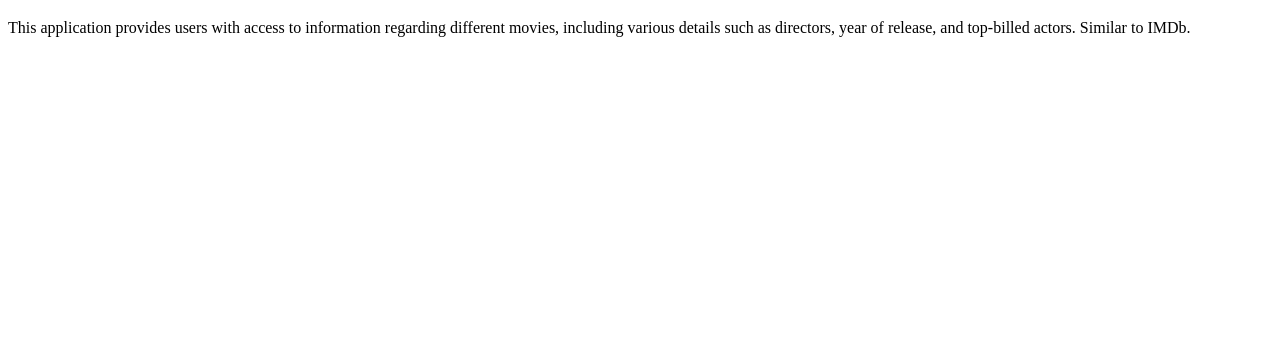
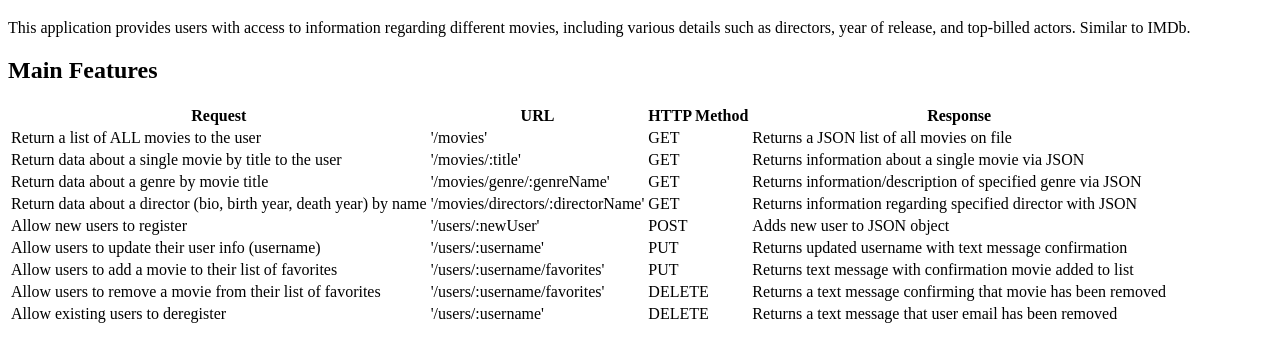
Before and after one commit to mkford4/movie_api, a website: page public/documentation.html in a window 1280 px wide. Shown: the part 61-422 px from the top of the page. Drawn offline with Linux system fonts and the light colour scheme.

Commit message:
Added table to documentation.html & method routes to index.js

```diff
--- a/public/documentation.html
+++ b/public/documentation.html
@@ -15,3 +15,77 @@
     including various details such as directors, year of release, and top-billed actors.
     Similar to IMDb.
   </p>
+
+  <h2>Main Features</h2>
+
+  <table>
+    <tr>
+      <th>Request</th>
+      <th>URL</th>
+      <th>HTTP Method</th>
+      <th>Response</th>
+    </tr>
+
+    <tr>
+      <td>Return a list of ALL movies to the user</td>
+      <td>'/movies'</td>
+      <td>GET</td>
+      <td>Returns a JSON list of all movies on file</td>
+    </tr>
+
+    <tr>
+      <td>Return data about a single movie by title to the user</td>
+      <td>'/movies/:title'</td>
+      <td>GET</td>
+      <td>Returns information about a single movie via JSON</td>
+    </tr>
+
+    <tr>
+      <td>Return data about a genre by movie title</td>
+      <td>'/movies/genre/:genreName'</td>
+      <td>GET</td>
+      <td>Returns information/description of specified genre via JSON</td>
+    </tr>
+
+    <tr>
+      <td>Return data about a director (bio, birth year, death year) by name</td>
+      <td>'/movies/directors/:directorName'</td>
+      <td>GET</td>
+      <td>Returns information regarding specified director with JSON</td>
+    </tr>
+
+    <tr>
+      <td>Allow new users to register</td>
+      <td>'/users/:newUser'</td>
+      <td>POST</td>
+      <td>Adds new user to JSON object</td>
+    </tr>
+
+    <tr>
+      <td>Allow users to update their user info (username)</td>
+      <td>'/users/:username'</td>
+      <td>PUT</td>
+      <td>Returns updated username with text message confirmation</td>
+    </tr>
+
+    <tr>
+      <td>Allow users to add a movie to their list of favorites</td>
+      <td>'/users/:username/favorites'</td>
+      <td>PUT</td>
+      <td>Returns text message with confirmation movie added to list</td>
+    </tr>
+
+    <tr>
+      <td>Allow users to remove a movie from their list of favorites</td>
+      <td>'/users/:username/favorites'</td>
+      <td>DELETE</td>
+      <td>Returns a text message confirming that movie has been removed</td>
+    </tr>
+
+    <tr>
+      <td>Allow existing users to deregister</td>
+      <td>'/users/:username'</td>
+      <td>DELETE</td>
+      <td>Returns a text message that user email has been removed</td>
+    </tr>
+  </table>
```
Also changed, not shown: index.js (+40 -4 lines).
